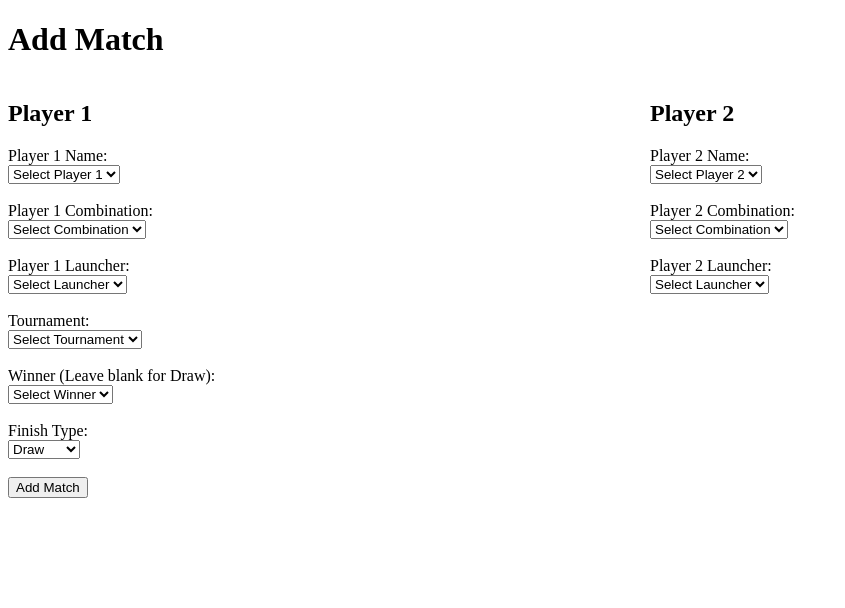
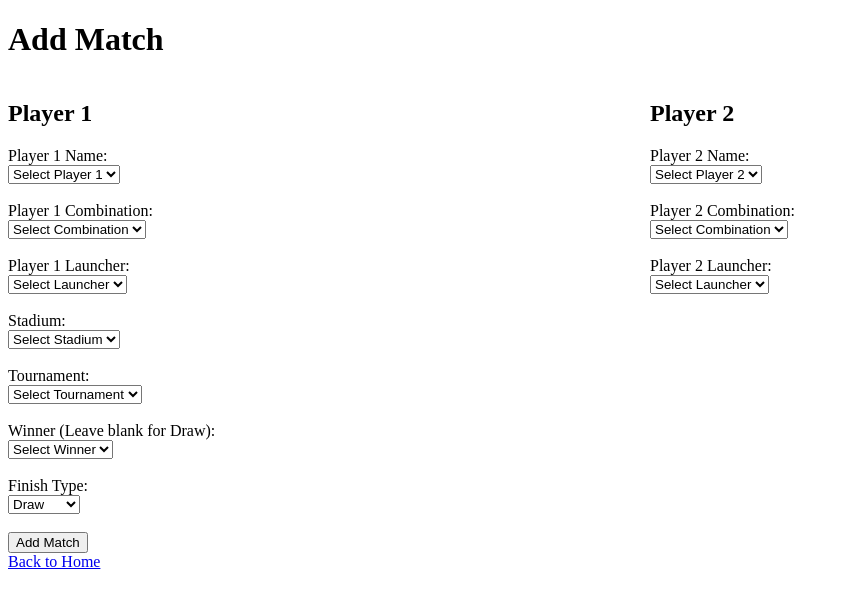
Before and after one commit to wbmccrea/Beyblade-X-Tracking-System, a Flask app: page /add_match in a window 1280 px wide. Shown: the top 608 px of the page, without its empty margins (0-845 px from the left). Run offline with Flask 3, Linux system fonts and the light colour scheme; data that the repository does not hold is empty.

Commit message:
stadium info

```diff
--- a/app/app.py
+++ b/app/app.py
@@ -416,6 +416,12 @@ def add_match():
             logger.debug(f"Error retrieving players: {e}")
 
         try:
+            cursor.execute("SELECT stadium_name FROM Stadiums")  # Modify query to match your table name
+            stadiums = [{"stadium_name": stadium[0]} for stadium in cursor.fetchall()]
+        except mysql.connector.Error as e:
+            logger.debug(f"Error retrieving stadiums: {e}")
+
+        try:
             cursor.execute("SELECT combination_name FROM BeybladeCombinations")
             combinations = [{"combination_name": combo[0]} for combo in cursor.fetchall()]
         except mysql.connector.Error as e:
@@ -445,7 +451,7 @@ def add_match():
             p2_combo_id = get_id_by_name("BeybladeCombinations", decoded_data['player2_combination_name'], "combination_id")
             p1_launcher_id = get_id_by_name("LauncherTypes", decoded_data['player1_launcher_name'], "launcher_id")
             p2_launcher_id = get_id_by_name("LauncherTypes", decoded_data['player2_launcher_name'], "launcher_id")
-
+            stadium_name = decoded_data.get('stadium_name')
             tournament_id = decoded_data.get('tournament_id')
             if tournament_id == "":
                 tournament_id = None
@@ -464,10 +470,10 @@ def add_match():
                 winner_id = get_id_by_name("Players", decoded_data['winner_name'], "player_id")
             try:
                 sql = """
-                    INSERT INTO Matches (tournament_id, player1_id, player2_id, player1_combination_id, player2_combination_id, player1_launcher_id, player2_launcher_id, winner_id, finish_type, match_time, draw)
-                    VALUES (%s, %s, %s, %s, %s, %s, %s, %s, %s, %s, %s)
+                    INSERT INTO Matches (tournament_id, player1_id, player2_id, player1_combination_id, player2_combination_id, player1_launcher_id, player2_launcher_id, winner_id, finish_type, match_time, draw, stadium_name)  # Add stadium_name to INSERT statement
+                    VALUES (%s, %s, %s, %s, %s, %s, %s, %s, %s, %s, %s, %s)
                 """
-                val = (tournament_id, player1_id, player2_id, p1_combo_id, p2_combo_id, p1_launcher_id, p2_launcher_id, winner_id, decoded_data['finish_type'], datetime.now(), draw)
+                val = (tournament_id, player1_id, player2_id, p1_combo_id, p2_combo_id, p1_launcher_id, p2_launcher_id, winner_id, decoded_data['finish_type'], datetime.now(), draw, stadium_name)  # Add stadium_name to value tuple
 
                 cursor.execute(sql, val)
                 conn.commit()
--- a/app/templates/add_match.html
+++ b/app/templates/add_match.html
@@ -4,11 +4,11 @@
     <title>Add Match</title>
     <style>
         .container {
-            display: flex; /* Use flexbox for columns */
-            gap: 20px;     /* Add some space between columns */
+            display: flex;
+            gap: 20px;
         }
         .column {
-            flex: 1;      /* Make columns equal width */
+            flex: 1;
         }
     </style>
 </head>
@@ -74,13 +74,23 @@
                 </select><br><br>
             </div>
         </div>
-    <label for="tournament_id">Tournament:</label><br>
+
+        <label for="stadium_name">Stadium:</label><br> <!-—Added Stadium Select-->
+        <select id="stadium_name" name="stadium_name" required>
+            <option value="">Select Stadium</option>
+            {% for stadium in stadiums %}
+            <option value="{{ stadium['stadium_name'] }}" {% if stadium['stadium_name'] == stadium_selected %}selected{% endif %}>{{ stadium['stadium_name'] }}</option>
+            {% endfor %}
+        </select><br><br>
+
+        <label for="tournament_id">Tournament:</label><br>
         <select id="tournament_id" name="tournament_id">
             <option value="">Select Tournament</option>
             {% for tournament in tournaments %}
                 <option value="{{ tournament['tournament_id'] }}" {% if tournament['tournament_id'] == tournament_selected %}selected{% endif %}>{{ tournament['tournament_name'] }}</option>
             {% endfor %}
         </select><br><br>
+
         <label for="winner_name">Winner (Leave blank for Draw):</label><br>
         <select id="winner_name" name="winner_name">
             <option value="">Select Winner</option>
@@ -100,5 +110,6 @@
 
         <input type="submit" value="Add Match">
     </form>
+        <a href="{{ url_for('index') }}">Back to Home</a>
 </body>
 </html>
--- a/app/templates/add_stadium.html
+++ b/app/templates/add_stadium.html
@@ -20,7 +20,7 @@
         <label for="location">Location:</label><br>
         <input type="text" id="location" name="location"><br><br>
 
-        <label for="dimensions">Dimensions:</label><br>
+        <label for="dimensions">Dimensions (D X W X H):</label><br>
         <input type="text" id="dimensions" name="dimensions"><br><br>
 
         <label for="material">Material:</label><br>
```
Also changed, not shown: app/templates/index.html (+32 -5 lines).
